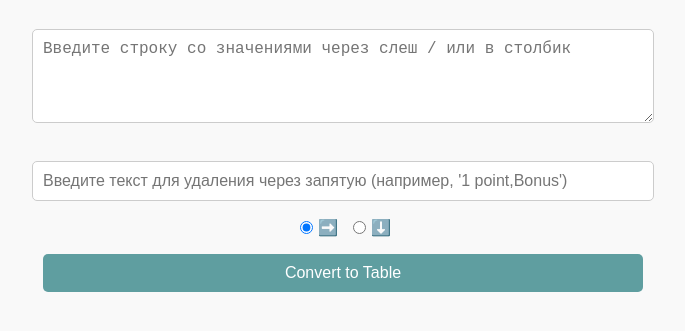
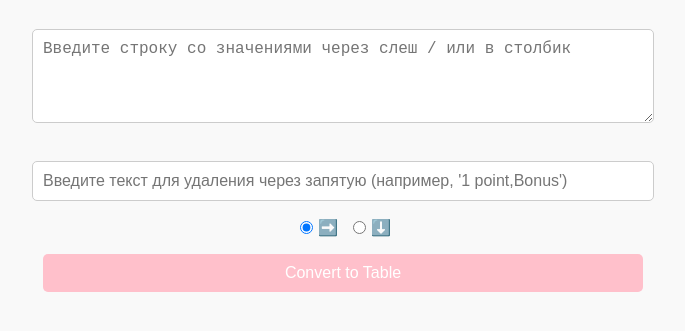
Before and after one commit to imennozimina/Convert-to-Table, a plain HTML site: page index.html in a window 1280 px wide. Shown: the part 81-412 px from the top of the page, without its empty margins (297-982 px from the left). Drawn offline with Linux system fonts and the light colour scheme.

Commit message:
Update index.html

```diff
--- a/index.html
+++ b/index.html
@@ -28,7 +28,7 @@
             max-width: 600px;
         }
         button {
-            background-color: cadetblue;
+            background-color: pink;
             color: white;
             border: none;
             cursor: pointer;
```
